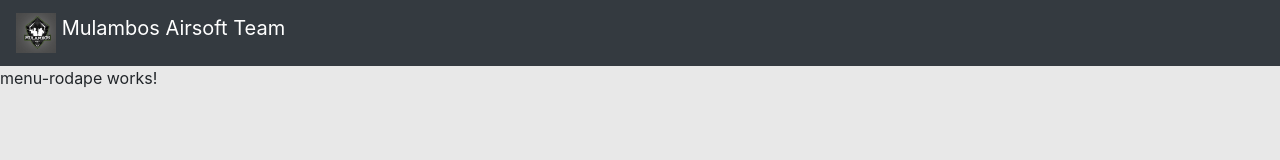
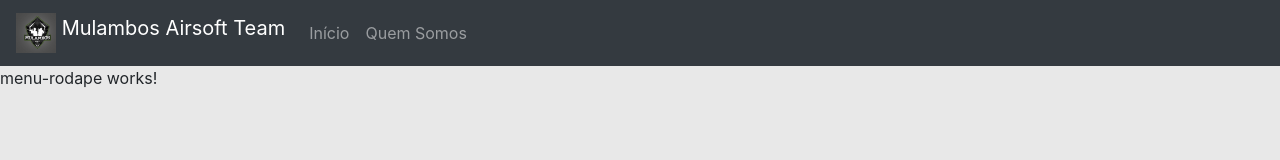
Before and after one commit to LeduarAraujo/app-mulambos, an Angular app: page / in a window 1280 px wide. Shown: the top 160 px of the page. Built offline with nearby package versions, Linux system fonts and the light colour scheme.

Commit message:
Configuração do git page.

```diff
--- a/package.json
+++ b/package.json
@@ -4,12 +4,14 @@
   "scripts": {
     "ng": "ng",
     "start": "ng serve",
-    "build": "ng build",
+    "build": "ng build --base-href 'https://leduararaujo.github.io/app-mulambos'",
     "test": "ng test",
     "lint": "ng lint",
-    "e2e": "ng e2e"
+    "e2e": "ng e2e",
+    "ngh": "ngh --dir=dist/app-mulambos"
   },
   "private": true,
+  "homepage": "https://leduararaujo.github.io/app-mulambos/",
   "dependencies": {
     "@angular/animations": "~8.2.8",
     "@angular/common": "~8.2.8",
--- a/src/app/components/menu-bar/menu-bar.component.css
+++ b/src/app/components/menu-bar/menu-bar.component.css
@@ -0,0 +1,3 @@
+.logo-menu {
+    margin: 0;
+}
--- a/src/app/components/menu-bar/menu-bar.component.html
+++ b/src/app/components/menu-bar/menu-bar.component.html
@@ -1,7 +1,20 @@
-<!-- Image and text -->
 <nav class="navbar navbar-expand-lg navbar-dark bg-dark">
-    <a class="navbar-brand" href="#">
-      <img src="assets/img/logo.jpeg" width="40" height="40" class="d-inline-block align-top" alt="">
-      Mulambos Airsoft Team
-    </a>
-  </nav>
+  <a class=" navbar-brand" [routerLink]="'/menu'">
+    <img class="logo-menu" src="assets/img/logo.jpeg" width="40" height="40" class="d-inline-block align-top" alt="">
+    Mulambos Airsoft Team
+  </a>
+  <button class="navbar-toggler" type="button" data-toggle="collapse" data-target="#navbarSupportedContent"
+    aria-controls="navbarSupportedContent" aria-expanded="false" aria-label="Toggle navigation">
+    <span class="navbar-toggler-icon"></span>
+  </button>
+  <div class="collapse navbar-collapse" id="navbarSupportedContent">
+    <ul class="navbar-nav mr-auto">
+      <li class="nav-item">
+        <a class="nav-link" [routerLink]="'/menu'">Início <span class="sr-only">(current)</span></a>
+      </li>
+      <li class="nav-item">
+        <a class="nav-link" [routerLink]="'/menu'">Quem Somos</a>
+      </li>
+    </ul>
+  </div>
+</nav>
```
Also changed, not shown: 1 other file (tests, documents, lock files or other folders).
